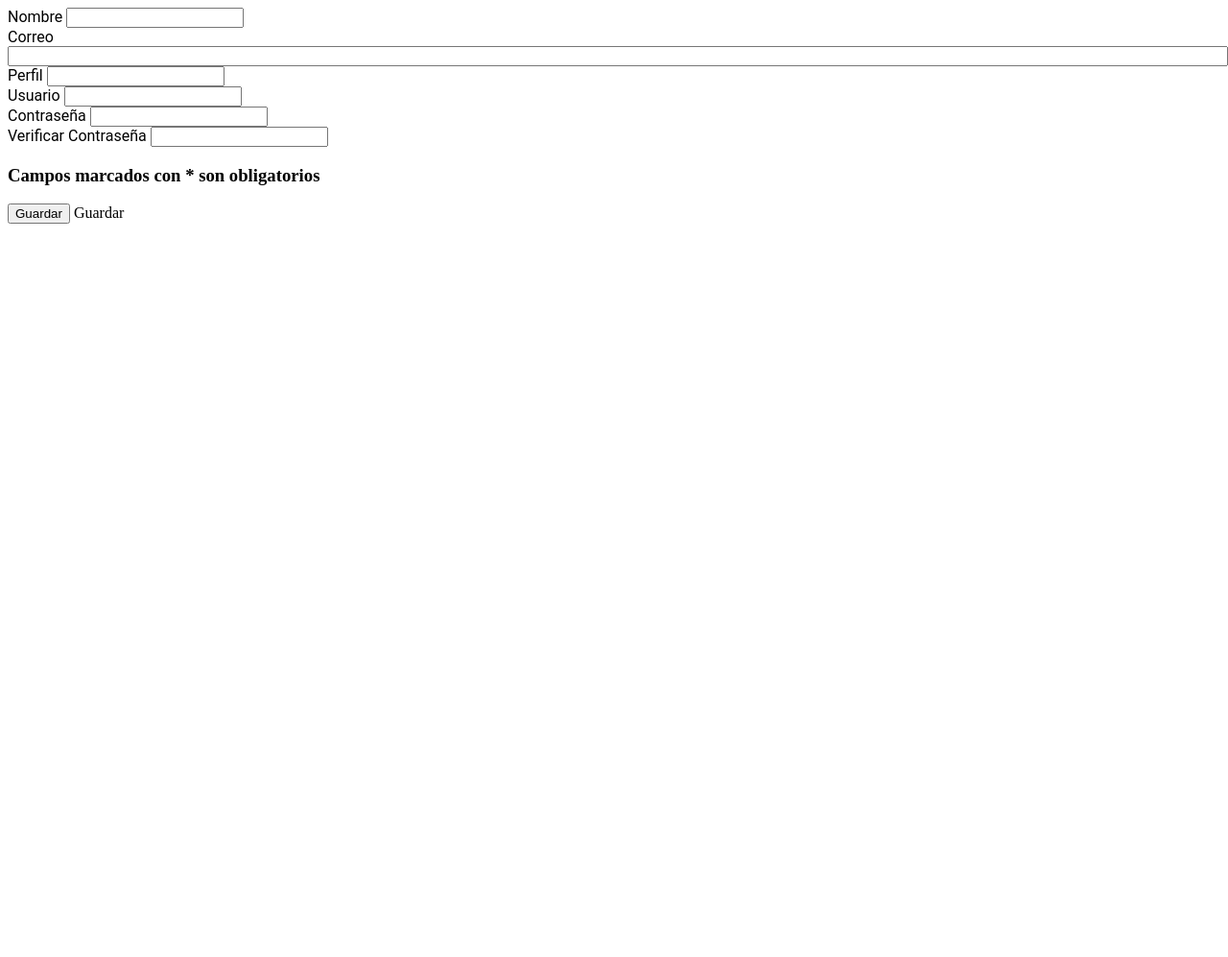
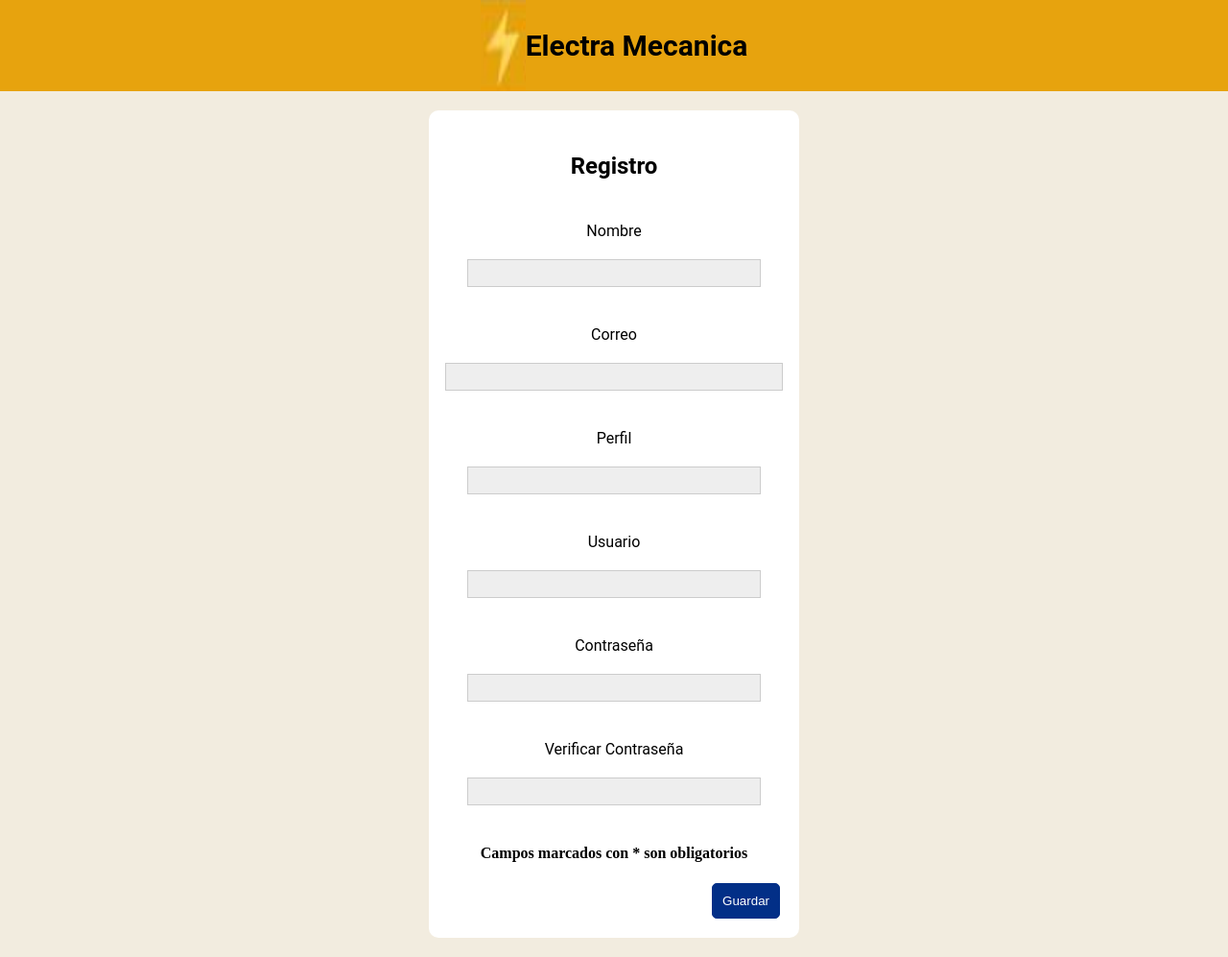
Before and after one commit to reymarmendoza/MINTIC_7, a Flask app: template templates/registro.html in a window 1280 px wide. Shown: the whole page at 96% size. Before the commit the page ends 233 px from the top, so only its background shows below. Run offline with Flask 2, Linux system fonts and the light colour scheme; the template is opened without the code that fills it, so the values that code supplies are empty.

Commit message:
Agregados estilos del mockup al login, recuperar contraseña y registro

```diff
--- /dev/null
+++ b/templates/registro.css
@@ -0,0 +1,50 @@
+.header{
+  background-color: #E7A30E;
+  display: flex;
+  justify-content: center;
+  font-size: 30px;
+  font-weight: bold;
+}
+.container{
+  background-color: #F2ECDF;
+  display: flex;
+  flex-direction: column;
+  justify-content: center;
+  text-align: center;
+  align-items: center;
+}
+.box{
+  background-color: #fff;
+  width: fit-content;
+  padding: 20px;
+  border-radius: 10px;
+  margin: 20px;
+}
+.form{
+  display: flex;
+  flex-direction: column;
+  align-items: center;
+}
+.input{
+  border: 1px solid #ccc;
+  width: 300px;
+  height: 25px;
+  background-color: #eee;
+  margin: 20px;
+  margin-top: 0px;
+}
+.title{
+  font-size: 24px;
+  font-weight: bold;
+}
+.btn{
+  background-color: #022F87;
+  color: #fff;
+  border: 1px solid #022F87;
+  border-radius: 5px;
+  padding: 10px;
+}
+.btn-container{
+  display: flex;
+  justify-content: flex-end;
+}
--- a/templates/registro.html
+++ b/templates/registro.html
@@ -7,38 +7,41 @@
     <meta name="viewport" content="width=device-width, initial-scale=1.0">
     <title>Formulario recuperar</title>
     <link rel='stylesheet' type='text/css' href='{{ url_for("static", filename="css/estilos.css") }}' />
+    <link rel="stylesheet" href="./registro.css">
 </head>
-
-{% block content %}
+<body style="margin:0px;">
 <form method="post">
-    <div class="wrap">
+    <div class="header">
+        <img src="../assets/rayo.PNG" alt="">
+        <p>Electra Mecanica</p>
+    </div>
+    <div class="container">
+        <div class="box">
+            <p class="title">Registro</p>
+            <div class="form">
                 <label for="fname">Nombre</label>
-        <input id=”fname” name="fname" type=”text class="cool" />
+                <input class="input" id=”fname” name="fname" type=”text class="cool" />
+                <label for="email">Correo</label>
+                <input class="input" id="email" name="email" type=text class="cool" />
+                <label for="lperfil">Perfil</label>
+                <input class="input" id="lperfil" type=text/>
+                <label for="user">Usuario</label>
+                <input class="input" id="user" type=text/>
+                <label for="pasword">Contraseña</label>
+                <input class="input" id="pasword" type=text/>
+                <label for="pword">Verificar contraseña</label>
+                <input class="input" id="pword" type=text/>
             </div>
             <div>
-        <label for="email">Correo</label>
-        <input id="email" name="email" type=text class="cool" />
+                <h4>Campos marcados con * son obligatorios</h4>
             </div>
-    <div>
-        <label for="lperfil">Perfil</label>
-        <input id="lperfil" type=text/>
+            <div class="btn-container">
+            <input class="btn" type="submit" value="Guardar" />
             </div>
-    <div>
-        <label for="user">Usuario</label>
-        <input id="user" type=text/>
             </div>
-    <div>
-        <label for="pasword">Contraseña</label>
-        <input id="pasword" type=text/>
         </div>
-    <div>
-        <label for="pword">Verificar contraseña</label>
-        <input id="pword" type=text/>
-    </div>
-    <div>
-        <h3>Campos marcados con * son obligatorios</h3>
-    </div>
-    <input type="submit" value="Guardar" /> Guardar
     </div>
 </form>
-{% endblock %}
+</body>
+
+</html>
```
Also changed, not shown: templates/login.css (added, +43 -0 lines), templates/login.html (+17 -15 lines), templates/recuperar.css (added, +32 -0 lines), templates/recuperar.html (+10 -5 lines), assets/rayo.PNG (added). Lines whose indentation alone changed are shown as unchanged.
